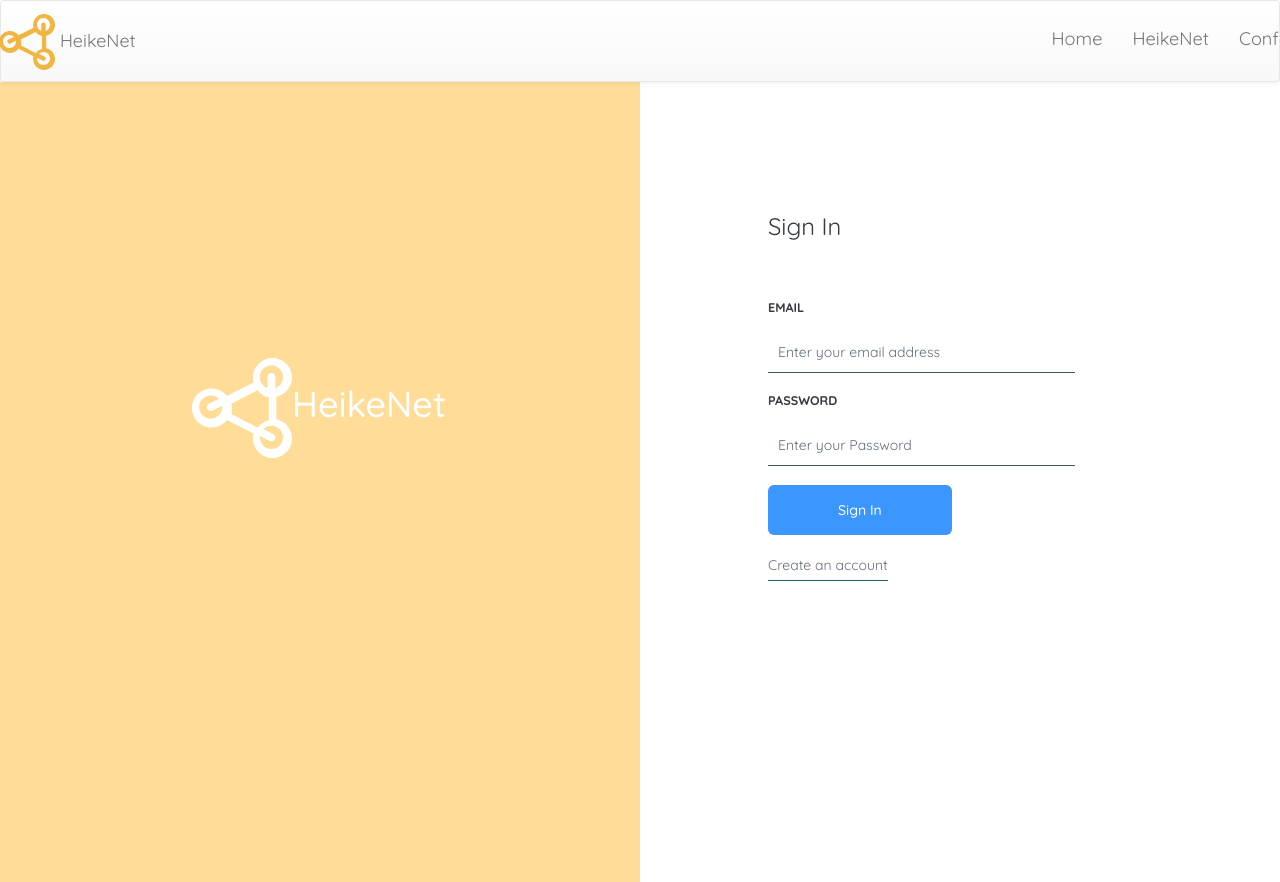
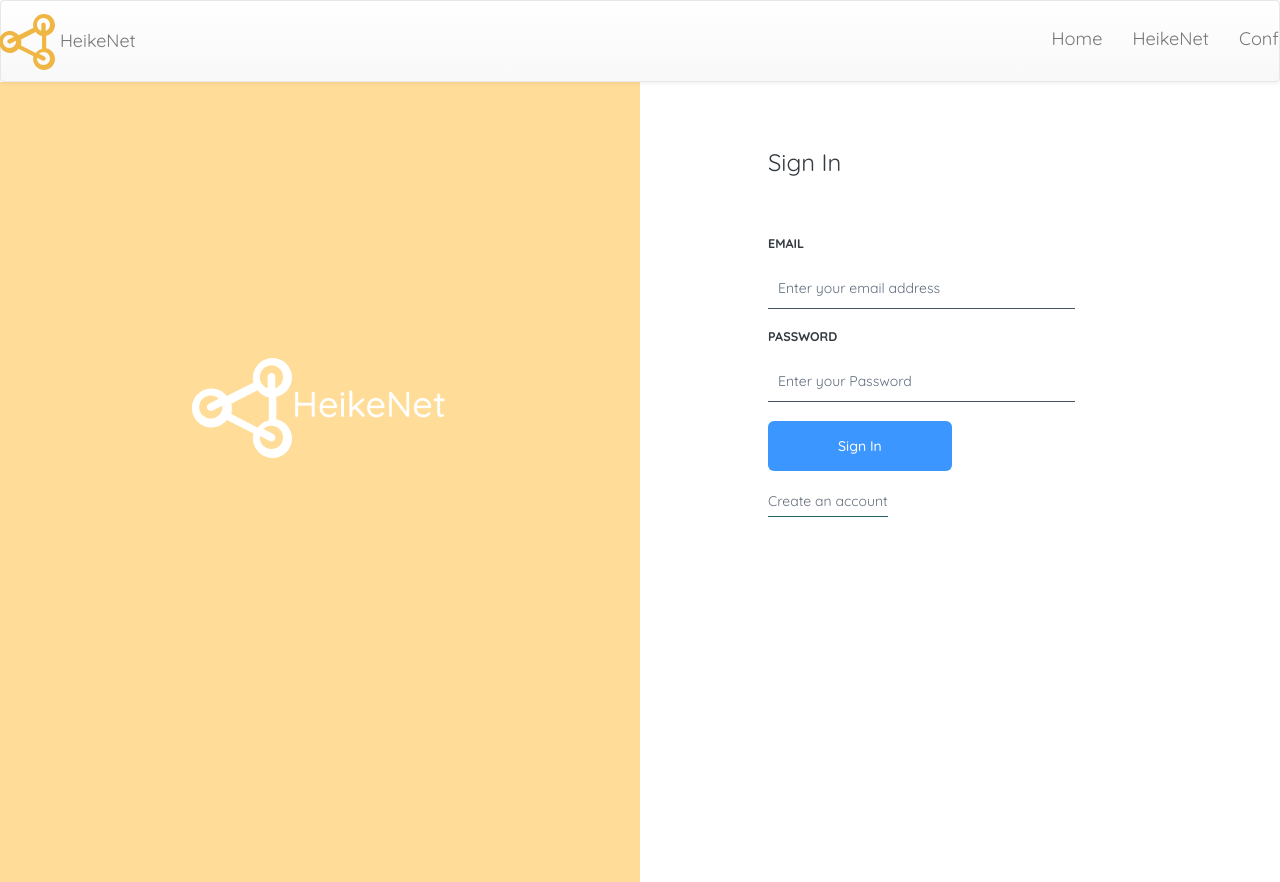
Before and after one commit to coderbunker/heikenet-frontend, a React app: page /signIn in a window 1280 px wide. Shown: the top 882 px of the page. Built offline with nearby package versions, Linux system fonts and the light colour scheme.

Commit message:
finished styling

```diff
--- a/src/pages/SignIn.js
+++ b/src/pages/SignIn.js
@@ -12,7 +12,7 @@ class SignIn extends Component {
                 <div className="App__Aside">
                 <h1><Image src="assets/logo2.svg" />HeikeNet</h1>
                 </div>
-                <div className="App__Form signin">
+                <div className="App__Form">
                     {/* <div className="PageSwitcher">
                     <Link to="/signin" className="PageSwitcher__Item">Sign In</Link>
                     <Link to="/signup_freelancer" className="PageSwitcher__Item PageSwithcher__Item--Active">Sign Up</Link>
```
